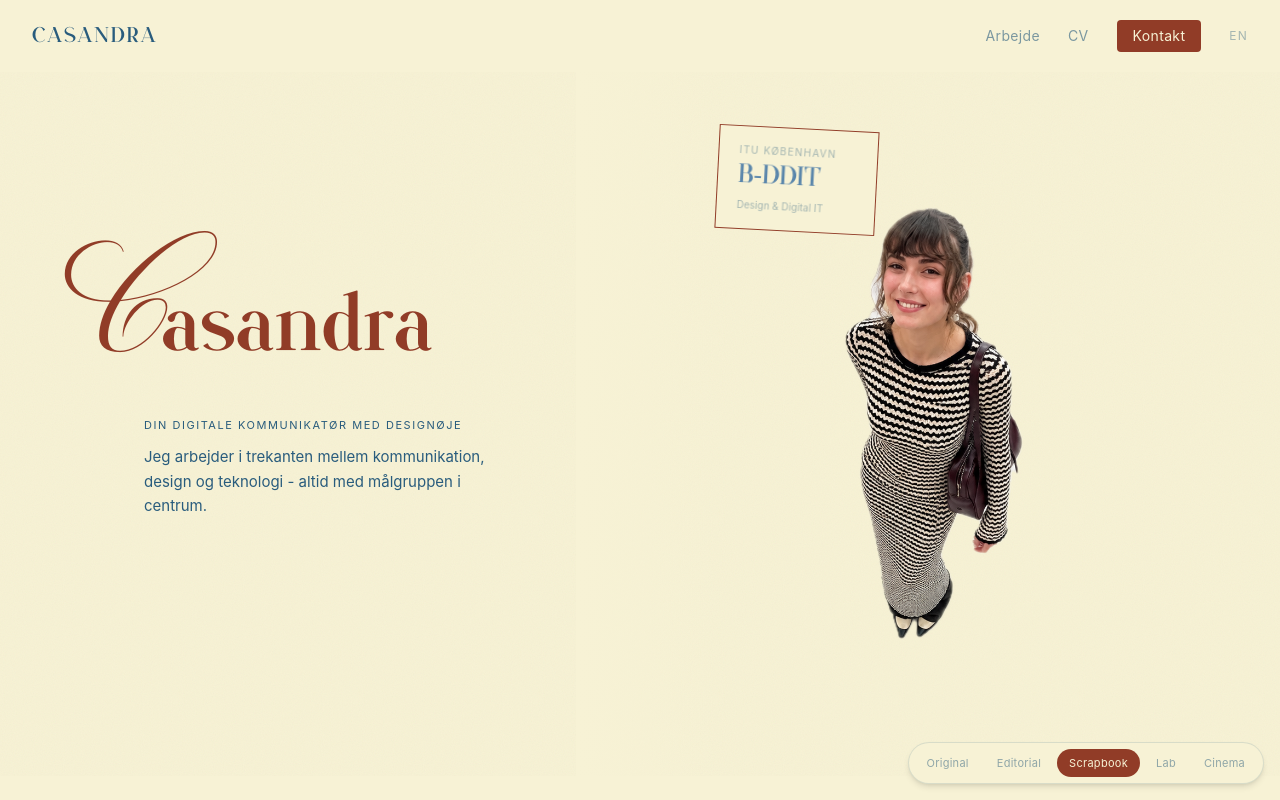
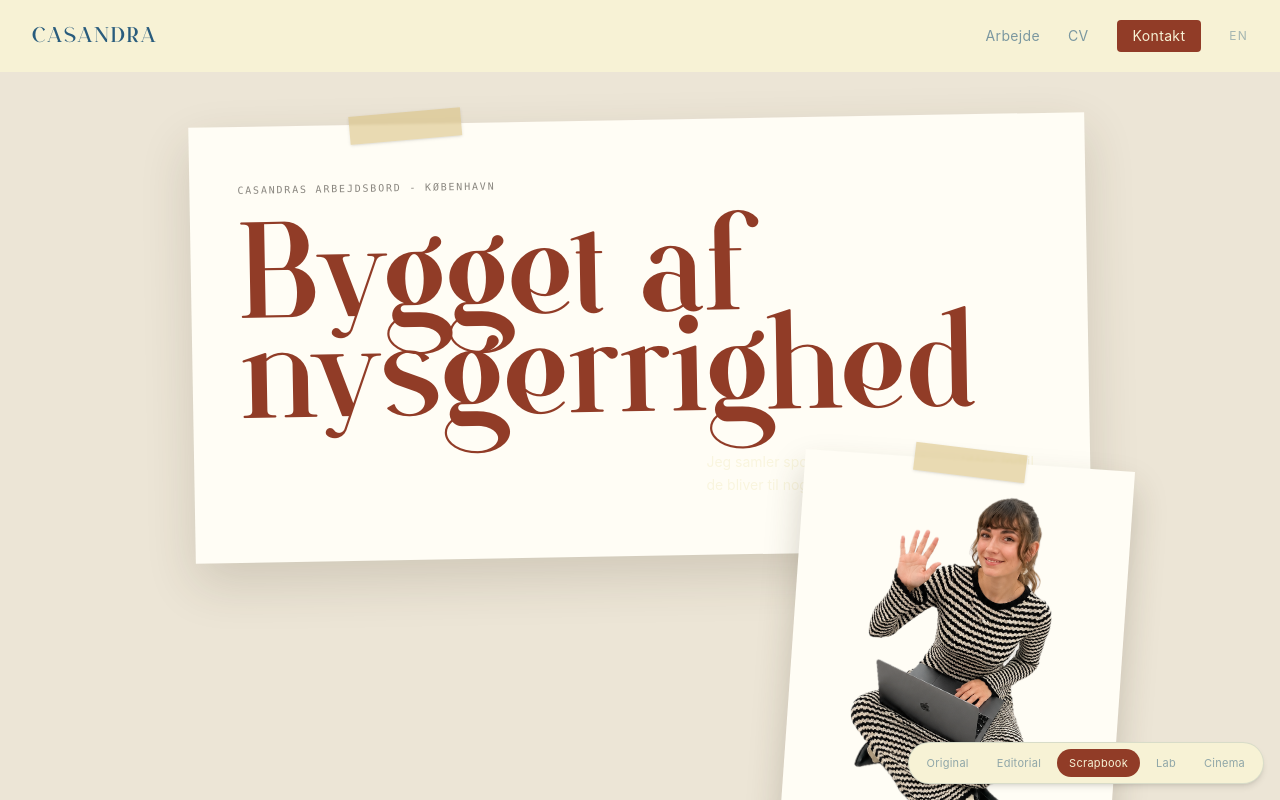
Before and after one commit to casandralpedersen/casandra-portfolio, a React (Vite) app: page / in a window 1280 px wide. Both pictures are taken after a click on the button "Scrapbook". Shown: the top 800 px of the page. Built offline with nearby package versions, Linux system fonts and the light colour scheme.

Commit message:
Byg scrapbook forside-mode

```diff
--- a/src/pages/Home.jsx
+++ b/src/pages/Home.jsx
@@ -2,11 +2,13 @@ import { useLayoutEffect, useState } from 'react'
 import HomeModeSwitcher from './home/HomeModeSwitcher'
 import HomeEditorial from './home/HomeEditorial'
 import HomeOriginal from './home/HomeOriginal'
+import HomeScrapbook from './home/HomeScrapbook'
 import { HOME_MODES } from './home/homeContent'
 
 const ACTIVE_MODES = {
   original: HomeOriginal,
   editorial: HomeEditorial,
+  scrapbook: HomeScrapbook,
 }
 
 export default function Home() {
--- /dev/null
+++ b/src/pages/home/HomeScrapbook.jsx
@@ -0,0 +1,206 @@
+import { useEffect, useLayoutEffect, useState } from 'react'
+import { motion, useReducedMotion } from 'framer-motion'
+import { Link } from 'react-router-dom'
+import { useLanguage } from '../../context/LanguageContext'
+import { HOME_PILLARS, ease } from './homeContent'
+import { SharedContact, SharedProjects } from './HomeShared'
+
+const notes = [
+  {
+    da: 'Finder mønstre i rod og muligheder i det ufærdige.',
+    en: 'Finding patterns in mess and possibilities in unfinished things.',
+    className: 'md:col-start-1 md:rotate-[-2deg]',
+  },
+  {
+    da: 'Den bedste idé er ofte den, vi kan forklare på en serviet.',
+    en: 'The best idea is often the one we can explain on a napkin.',
+    className: 'md:col-start-2 md:mt-20 md:rotate-[2deg]',
+  },
+  {
+    da: 'Design skal både mærkes, forstås og kunne leve i virkeligheden.',
+    en: 'Design should be felt, understood and able to live in the real world.',
+    className: 'md:col-start-1 md:ml-16 md:rotate-[1deg]',
+  },
+]
+
+function reveal(shouldReduceMotion, delay = 0) {
+  return {
+    initial: shouldReduceMotion ? false : { opacity: 0, y: 24, rotate: -1 },
+    whileInView: { opacity: 1, y: 0, rotate: 0 },
+    viewport: { once: true, margin: '-60px' },
+    transition: { ease, duration: shouldReduceMotion ? 0 : 0.65, delay: shouldReduceMotion ? 0 : delay },
+  }
+}
+
+function Tape({ className = '' }) {
+  return (
+    <span
+      data-scrapbook-tape
+      aria-hidden="true"
+      className={`absolute h-7 w-28 rotate-[-4deg] bg-[#d7bd7b]/55 shadow-sm backdrop-blur-[1px] ${className}`}
+    />
+  )
+}
+
+export default function HomeScrapbook() {
+  const { t } = useLanguage()
+  const shouldReduceMotion = useReducedMotion()
+  const [canDrag, setCanDrag] = useState(false)
+
+  useEffect(() => {
+    const finePointer = window.matchMedia('(pointer: fine)')
+    const desktop = window.matchMedia('(min-width: 768px)')
+    const updateDrag = () => setCanDrag(!shouldReduceMotion && finePointer.matches && desktop.matches)
+
+    updateDrag()
+    finePointer.addEventListener('change', updateDrag)
+    desktop.addEventListener('change', updateDrag)
+
+    return () => {
+      finePointer.removeEventListener('change', updateDrag)
+      desktop.removeEventListener('change', updateDrag)
+    }
+  }, [shouldReduceMotion])
+
+  useLayoutEffect(() => {
+    const previousRootOverflowX = document.documentElement.style.overflowX
+    const previousBodyOverflowX = document.body.style.overflowX
+    document.documentElement.style.overflowX = 'hidden'
+    document.body.style.overflowX = 'hidden'
+
+    return () => {
+      document.documentElement.style.overflowX = previousRootOverflowX
+      document.body.style.overflowX = previousBodyOverflowX
+    }
+  }, [])
+
+  return (
+    <main className="overflow-hidden bg-[#ece5d6] text-[#29251f]">
+      <section className="relative mx-auto min-h-[calc(100svh-64px)] max-w-[1320px] px-5 pb-20 pt-12 sm:px-10 lg:px-20">
+        <div
+          aria-hidden="true"
+          className="absolute inset-0 opacity-40"
+          style={{ backgroundImage: 'radial-gradient(#9b8c72 0.7px, transparent 0.7px)', backgroundSize: '18px 18px' }}
+        />
+
+        <motion.div
+          data-scrapbook-reveal
+          {...reveal(shouldReduceMotion)}
+          className="relative z-10 mx-auto max-w-4xl rotate-[-1deg] bg-[#fffdf5] px-6 py-10 shadow-[0_20px_50px_rgba(61,49,32,0.16)] sm:px-12 sm:py-14"
+        >
+          <Tape className="-top-3 left-[18%]" />
+          <p className="font-mono text-[10px] uppercase tracking-[0.18em] opacity-55">
+            {t('Casandras arbejdsbord - København', 'Casandra’s desk - Copenhagen')}
+          </p>
+          <h1
+            className="mt-8 max-w-[10ch] text-[clamp(4rem,10vw,9rem)] leading-[0.78] text-[#913c27]"
+            style={{ fontFamily: 'var(--font-display)' }}
+          >
+            {t('Bygget af nysgerrighed', 'Built from curiosity')}
+          </h1>
+          <p className="ml-auto mt-8 max-w-[38ch] rotate-[1deg] text-sm leading-relaxed opacity-70 sm:text-base">
+            {t(
+              'Jeg samler spor, spørgsmål og skæve idéer, indtil de bliver til noget, mennesker kan bruge.',
+              'I collect clues, questions and odd ideas until they become something people can use.',
+            )}
+          </p>
+        </motion.div>
+
+        <motion.figure
+          data-scrapbook-draggable
+          data-drag-enabled={String(canDrag)}
+          drag={canDrag}
+          dragMomentum={false}
+          whileDrag={canDrag ? { scale: 1.03, rotate: 0, zIndex: 30 } : undefined}
+          className={`relative z-20 mx-auto -mt-5 w-[min(72vw,330px)] rotate-[4deg] bg-[#fffdf5] p-3 pb-12 shadow-[0_18px_35px_rgba(61,49,32,0.22)] md:ml-auto md:mr-20 md:-mt-24 ${
+            canDrag ? 'cursor-grab active:cursor-grabbing' : ''
+          }`}
+        >
+          <Tape className="-top-3 left-1/2 -translate-x-1/2 rotate-[3deg]" />
+          <img src="/images/sitwavemepic.png" alt="Casandra vinker" className="aspect-[4/5] w-full object-cover" draggable="false" />
+          <figcaption className="absolute bottom-4 left-5 rotate-[-2deg] text-xs italic opacity-65">
+            {t('Træk mig rundt', 'Drag me around')}
+          </figcaption>
+        </motion.figure>
+      </section>
+
+      <section className="relative mx-auto max-w-[1180px] px-6 py-20 sm:px-10 lg:px-20">
+        <div className="mx-auto flex max-w-3xl flex-wrap justify-center gap-3">
+          {HOME_PILLARS.map((pillar, index) => (
+            <motion.span
+              data-scrapbook-chip
+              data-scrapbook-reveal
+              key={pillar.da}
+              {...reveal(shouldReduceMotion, index * 0.07)}
+              className="rounded-full border-2 border-[#29251f] bg-[#fffdf5] px-5 py-2 text-sm font-bold shadow-[3px_3px_0_#29251f]"
+              style={{ color: pillar.color }}
+            >
+              {t(pillar.da, pillar.en)}
+            </motion.span>
+          ))}
+        </div>
+
+        <svg
+          data-scrapbook-arrow
+          aria-hidden="true"
+          viewBox="0 0 800 130"
+          className="mx-auto my-10 block h-auto w-full max-w-3xl overflow-visible text-[#913c27]"
+        >
+          <motion.path
+            d="M20 45 C180 125 405 0 690 70 C735 82 754 94 775 110 M740 106 L775 110 L758 78"
+            fill="none"
+            stroke="currentColor"
+            strokeWidth="4"
+            strokeLinecap="round"
+            strokeLinejoin="round"
+            strokeDashoffset={shouldReduceMotion ? 0 : 1}
+            initial={shouldReduceMotion ? false : { pathLength: 0 }}
+            whileInView={{ pathLength: 1 }}
+            viewport={{ once: true, margin: '-80px' }}
+            transition={{ ease, duration: shouldReduceMotion ? 0 : 1.4 }}
+          />
+        </svg>
+
+        <div className="mx-auto grid max-w-4xl gap-8 md:grid-cols-2">
+          {notes.map((note, index) => (
+            <motion.article
+              data-scrapbook-note
+              data-scrapbook-reveal
+              key={note.da}
+              {...reveal(shouldReduceMotion, index * 0.08)}
+              className={`relative min-h-44 bg-[#f4d778] p-7 shadow-[7px_9px_0_rgba(41,37,31,0.14)] ${note.className}`}
+            >
+              <span className="font-mono text-[10px] opacity-45">0{index + 1}</span>
+              <p className="mt-8 max-w-[26ch] text-2xl leading-tight" style={{ fontFamily: 'var(--font-display)' }}>
+                {t(note.da, note.en)}
+              </p>
+            </motion.article>
+          ))}
+        </div>
+
+        <motion.div
+          data-scrapbook-reveal
+          {...reveal(shouldReduceMotion)}
+          className="relative mx-auto mt-24 max-w-2xl rotate-[-1deg] border-2 border-dashed border-[#29251f]/40 bg-[#c8dce8] px-7 py-10 text-center"
+        >
+          <Tape className="-top-3 right-[14%] rotate-[5deg]" />
+          <p className="text-3xl leading-tight sm:text-5xl" style={{ fontFamily: 'var(--font-display)' }}>
+            {t('Mennesket først. Resten finder vi ud af.', 'People first. We will figure out the rest.')}
+          </p>
+          <Link
+            data-scrapbook-about-link
+            to="/om"
+            className="mt-7 inline-block border-b-2 border-[#29251f] text-xs font-bold uppercase tracking-[0.14em]"
+          >
+            {t('Se hele min historie', 'See my full story')} →
+          </Link>
+        </motion.div>
+      </section>
+
+      <div className="overflow-hidden max-md:[&_[data-shared-contact]]:rotate-0">
+        <SharedProjects t={t} variant="scrapbook" />
+        <SharedContact t={t} variant="scrapbook" />
+      </div>
+    </main>
+  )
+}
```
Also changed, not shown: 1 other file (tests, documents, lock files or other folders).
